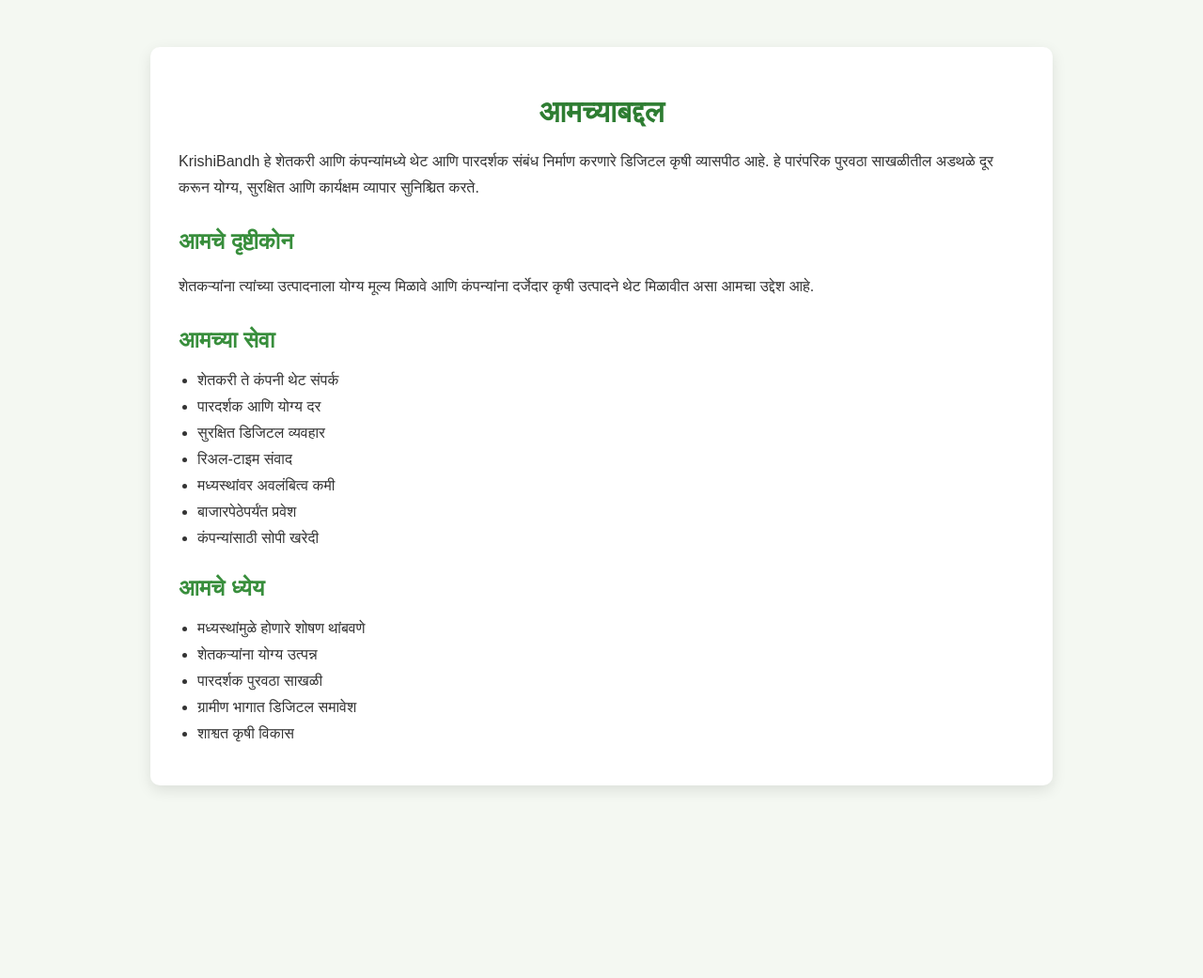
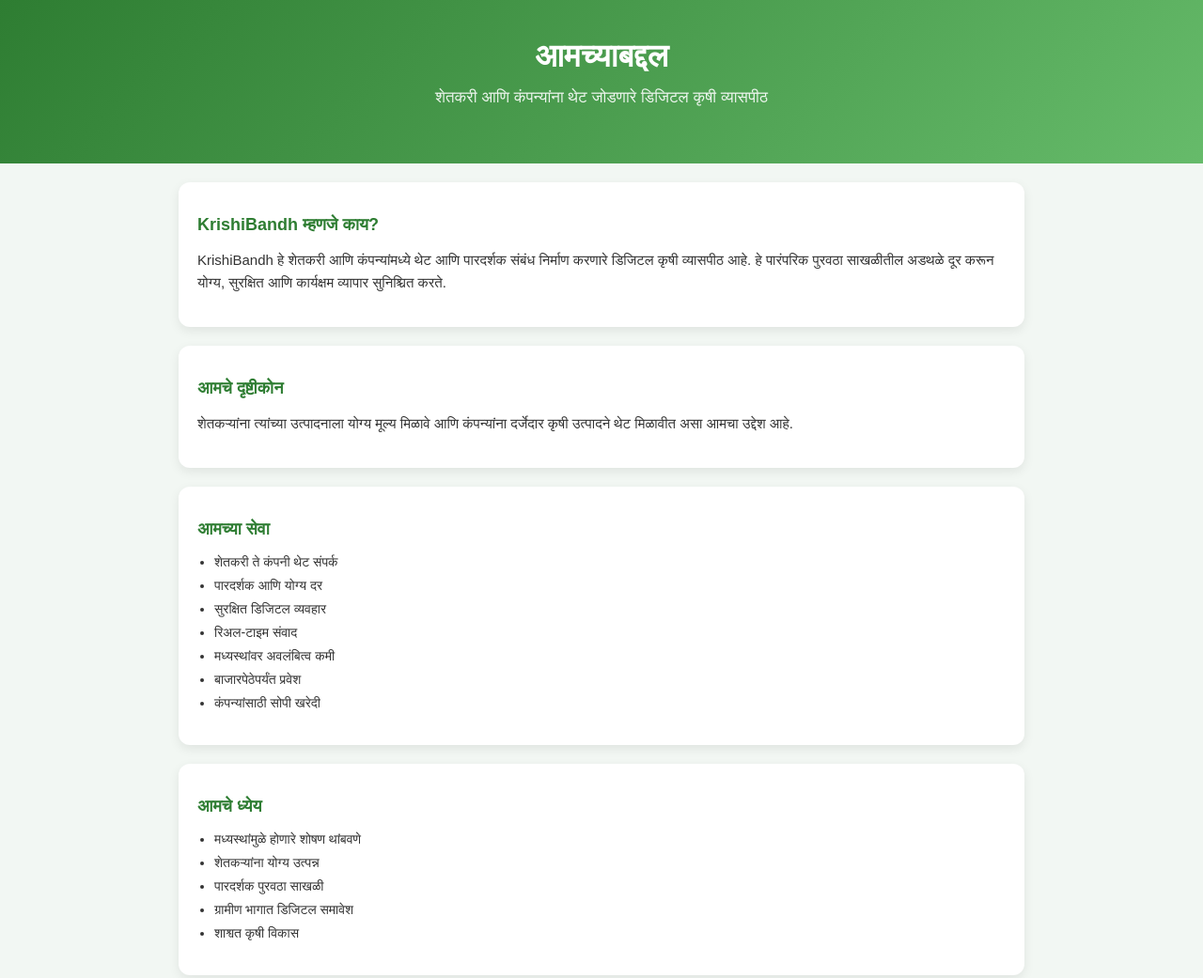
Before and after one commit to smjare07-art/krishibandh-apk, a website: page html/aboutus.html in a window 1280 px wide. Shown: the whole page at 94% size. Before the commit the page ends 886 px from the top, so only its background shows below. Drawn offline with Linux system fonts and the light colour scheme.

```diff
--- a/css/aboutus.css
+++ b/css/aboutus.css
@@ -1,39 +1,76 @@
 body {
   margin: 0;
   font-family: 'Poppins', sans-serif;
-  background: #f4f8f2;
+  background: #f2f7f3;
   color: #333;
 }
 
-.container {
-  max-width: 900px;
-  margin: 50px auto;
-  padding: 30px;
-  background: white;
-  border-radius: 10px;
-  box-shadow: 0 5px 15px rgba(0,0,0,0.1);
+/* Hero Section */
+.hero {
+  background: linear-gradient(135deg, #2e7d32, #66bb6a);
+  color: white;
+  text-align: center;
+  padding: 40px 20px;
 }
 
-h1 {
-  text-align: center;
-  color: #2e7d32;
+.hero h1 {
+  margin: 0;
+  font-size: 28px;
+}
+
+.hero p {
+  margin-top: 10px;
+  font-size: 15px;
+  opacity: 0.9;
+}
+
+/* Main Container */
+.container {
+  padding: 20px;
+  max-width: 900px;
+  margin: auto;
+}
+
+/* Card Design */
+.card {
+  background: white;
   margin-bottom: 20px;
+  padding: 20px;
+  border-radius: 12px;
+  box-shadow: 0 4px 12px rgba(0,0,0,0.08);
+  transition: 0.3s;
+}
+
+.card:hover {
+  transform: translateY(-3px);
 }
 
 h2 {
-  margin-top: 30px;
-  color: #388e3c;
+  color: #2e7d32;
+  margin-bottom: 10px;
+  font-size: 18px;
 }
 
 p {
-  line-height: 1.7;
-  font-size: 16px;
+  font-size: 15px;
+  line-height: 1.6;
 }
 
 ul {
-  padding-left: 20px;
+  padding-left: 18px;
 }
 
 li {
-  margin-bottom: 10px;
+  margin-bottom: 8px;
+  font-size: 14px;
 }
+
+/* Responsive */
+@media (min-width: 768px) {
+  .hero h1 {
+    font-size: 34px;
+  }
+  .hero p {
+    font-size: 17px;
+  }
+}
--- a/html/aboutus.html
+++ b/html/aboutus.html
@@ -2,24 +2,36 @@
 <html lang="mr">
 <head>
   <meta charset="UTF-8">
+  <meta name="viewport" content="width=device-width, initial-scale=1.0">
   <title>About Us - KrishiBandh</title>
   <link rel="stylesheet" href="../css/aboutus.css">
 </head>
 <body>
 
+<section class="hero">
+  <h1>आमच्याबद्दल</h1>
+  <p>शेतकरी आणि कंपन्यांना थेट जोडणारे डिजिटल कृषी व्यासपीठ</p>
+</section>
+
 <div class="container">
 
-  <h1>आमच्याबद्दल</h1>
+  <div class="card">
+    <h2>KrishiBandh म्हणजे काय?</h2>
     <p>
       KrishiBandh हे शेतकरी आणि कंपन्यांमध्ये थेट आणि पारदर्शक संबंध निर्माण करणारे डिजिटल कृषी व्यासपीठ आहे.
       हे पारंपरिक पुरवठा साखळीतील अडथळे दूर करून योग्य, सुरक्षित आणि कार्यक्षम व्यापार सुनिश्चित करते.
     </p>
+  </div>
 
+  <div class="card">
     <h2>आमचे दृष्टीकोन</h2>
     <p>
-    शेतकऱ्यांना त्यांच्या उत्पादनाला योग्य मूल्य मिळावे आणि कंपन्यांना दर्जेदार कृषी उत्पादने थेट मिळावीत असा आमचा उद्देश आहे.
+      शेतकऱ्यांना त्यांच्या उत्पादनाला योग्य मूल्य मिळावे आणि कंपन्यांना दर्जेदार कृषी उत्पादने थेट मिळावीत
+      असा आमचा उद्देश आहे.
     </p>
+  </div>
 
+  <div class="card">
     <h2>आमच्या सेवा</h2>
     <ul>
       <li>शेतकरी ते कंपनी थेट संपर्क</li>
@@ -30,7 +42,9 @@
       <li>बाजारपेठेपर्यंत प्रवेश</li>
       <li>कंपन्यांसाठी सोपी खरेदी</li>
     </ul>
+  </div>
 
+  <div class="card">
     <h2>आमचे ध्येय</h2>
     <ul>
       <li>मध्यस्थांमुळे होणारे शोषण थांबवणे</li>
@@ -39,6 +53,7 @@
       <li>ग्रामीण भागात डिजिटल समावेश</li>
       <li>शाश्वत कृषी विकास</li>
     </ul>
+  </div>
 
 </div>
 
```
Lines whose indentation alone changed are shown as unchanged.
